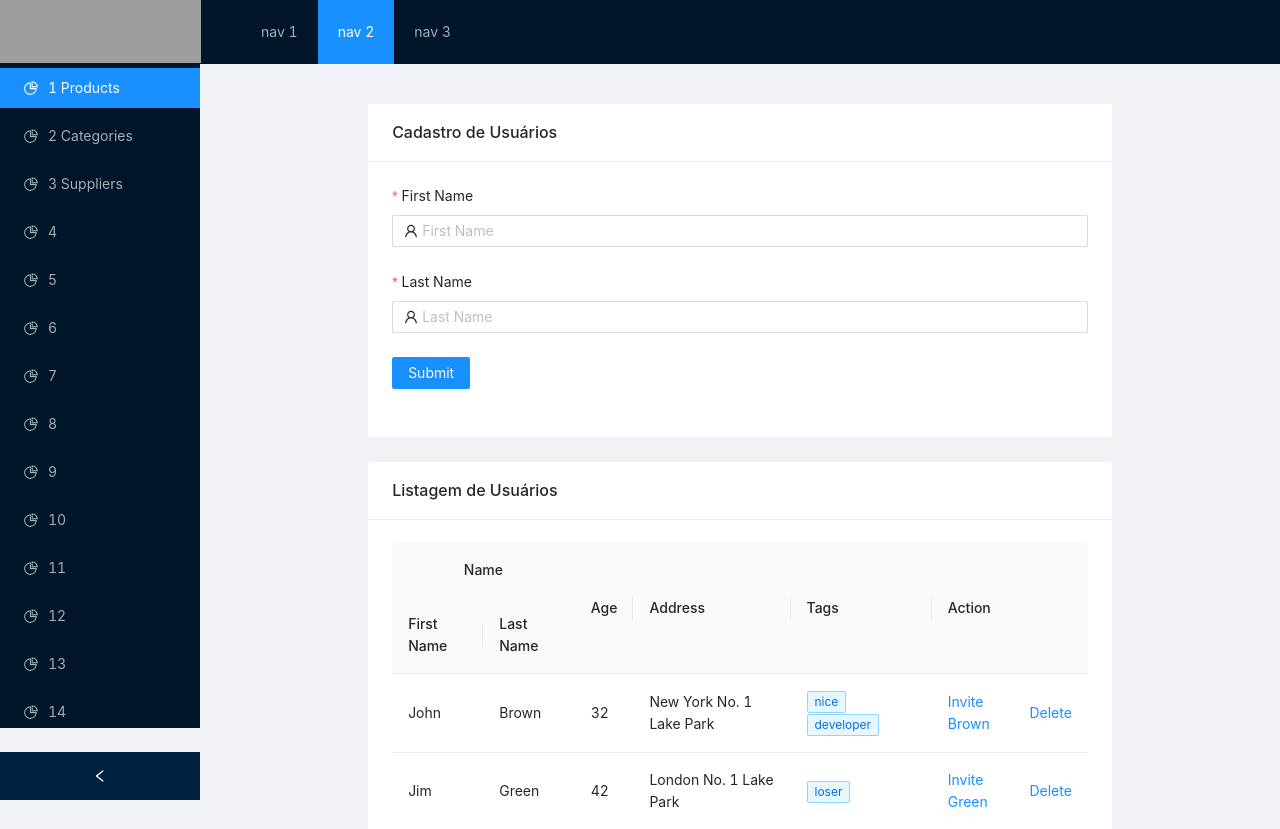
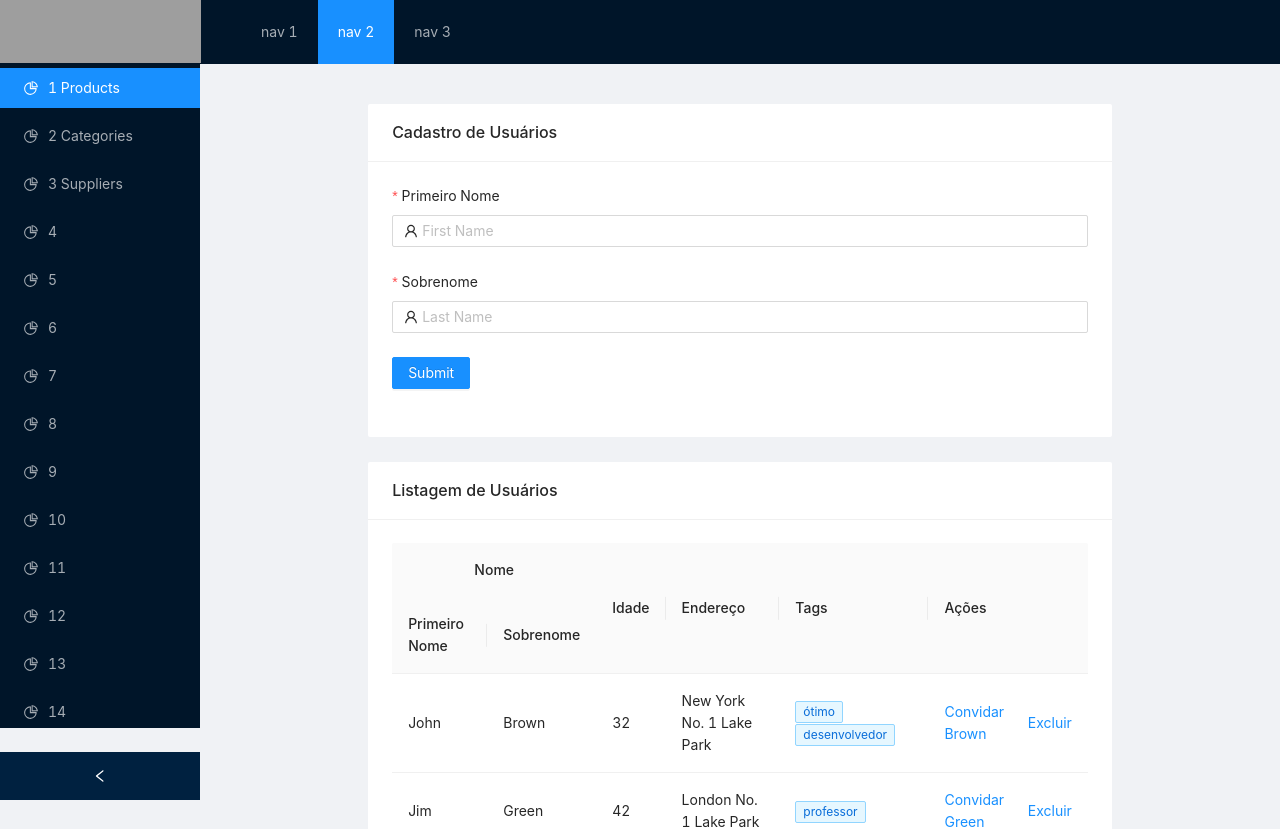
Before and after one commit to arthurgithub123/crud-template, a React (Create React App) app: page / in a window 1280 px wide. Shown: the top 829 px of the page. Built offline with nearby package versions, Linux system fonts and the light colour scheme; grey boxes are pictures that could not be loaded.

Commit message:
Change form and table texts to portuguese

```diff
--- a/src/App.tsx
+++ b/src/App.tsx
@@ -50,7 +50,7 @@ const data: DataType[] = [
     lastName: 'Brown',
     age: 32,
     address: 'New York No. 1 Lake Park',
-    tags: ['nice', 'developer'],
+    tags: ['ótimo', 'desenvolvedor'],
   },
   {
     key: '2',
@@ -58,7 +58,7 @@ const data: DataType[] = [
     lastName: 'Green',
     age: 42,
     address: 'London No. 1 Lake Park',
-    tags: ['loser'],
+    tags: ['professor'],
   },
   {
     key: '3',
@@ -66,7 +66,7 @@ const data: DataType[] = [
     lastName: 'Black',
     age: 32,
     address: 'Sidney No. 1 Lake Park',
-    tags: ['cool', 'teacher'],
+    tags: ['desenvolvedor'],
   },
 ];
 
@@ -79,17 +79,19 @@ const App: React.FC = () => {
 
   const handleDelete = (id: string) => {
     Modal.confirm({
-      title: 'Aceitar post?',
+      title: 'Excluir Usuário?',
+      cancelText: 'Cancelar',
+      okText: 'Excluir',
       onOk() {
         setTimeout(() =>
           notification['success']({
-            message: 'Usuário excluído',
+            message: 'Usuário Excluído',
             duration: 3
           })
         , 1000);
 
         setTimeout(() =>
-          Modal.error({ title: 'Erro', maskClosable: true, centered: true, content: 'Internal Server Error' })
+          Modal.error({ title: 'Erro', maskClosable: true, centered: true, content: 'Erro Interno No Servidor' })
         , 1000)
       }
     });
@@ -248,10 +250,10 @@ const App: React.FC = () => {
                     <div className="site-card-border-less-wrapper">
                       <Card title="Cadastro de Usuários" bordered={false} style={{ minWidth: 150 }}>
                         <Form layout="vertical" form={form} onFinish={handleSubmit}>
-                          <Item label="First Name" name="firstName" rules={[ { min: 6, message: 'Min of 6 characters Required' }, { required: true, message: 'First Name Required' } ]}>
+                          <Item label="Primeiro Nome" name="firstName" rules={[ { min: 6, message: 'Min of 6 characters Required' }, { required: true, message: 'First Name Required' } ]}>
                             <Input prefix={<UserOutlined className="site-form-item-icon" />} placeholder="First Name" />
                           </Item>
-                          <Item label="Last Name" name="lastName" rules={[ { min: 6, message: 'Min of 6 characters Required' }, { required: true, message: 'Last Name Required' }]}>
+                          <Item label="Sobrenome" name="lastName" rules={[ { min: 6, message: 'Min of 6 characters Required' }, { required: true, message: 'Last Name Required' }]}>
                             <Input prefix={<UserOutlined className="site-form-item-icon" />} placeholder="Last Name" />
                           </Item>
                           <Item>
@@ -266,12 +268,12 @@ const App: React.FC = () => {
                   <div className="site-card-border-less-wrapper">
                     <Card title="Listagem de Usuários" bordered={false} style={{ minWidth: 150 }}>
                       <Table dataSource={data} scroll={{ x: 1 }}>
-                        <ColumnGroup title="Name">
-                          <Column title="First Name" dataIndex="firstName" key="firstName" />
-                          <Column title="Last Name" dataIndex="lastName" key="lastName" />
+                        <ColumnGroup title="Nome">
+                          <Column title="Primeiro Nome" dataIndex="firstName" key="firstName" />
+                          <Column title="Sobrenome" dataIndex="lastName" key="lastName" />
                         </ColumnGroup>
-                        <Column title="Age" dataIndex="age" key="age" />
-                        <Column title="Address" dataIndex="address" key="address" />
+                        <Column title="Idade" dataIndex="age" key="age" />
+                        <Column title="Endereço" dataIndex="address" key="address" />
                         <Column
                           title="Tags"
                           dataIndex="tags"
@@ -289,12 +291,12 @@ const App: React.FC = () => {
                           )}
                         />
                         <Column
-                          title="Action"
+                          title="Ações"
                           key="action"
                           render={(_: any, record: DataType) => (
                             <Space size="middle">
-                              <a>Invite {record.lastName}</a>
-                              <a onClick={() => handleDelete('id')}>Delete</a>
+                              <a>Convidar {record.lastName}</a>
+                              <a onClick={() => handleDelete('id')}>Excluir</a>
                             </Space>
                           )}
                         />
```
